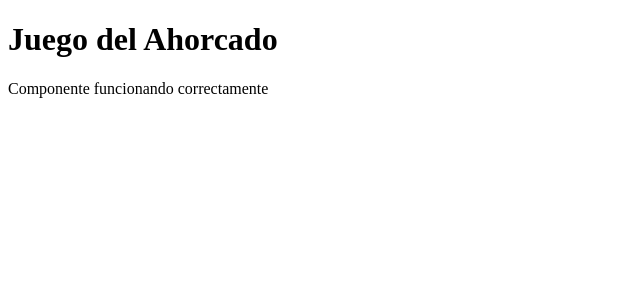
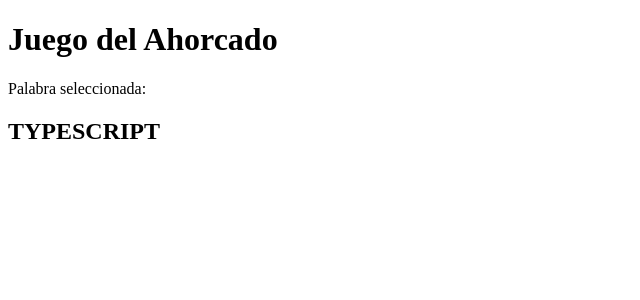
Before and after one commit to oguevara-code/Laboratorio10DAW, an Angular app: page / in a window 1280 px wide. Shown: the top 300 px of the page, without its empty margins (0-640 px from the left). Built offline with nearby package versions, Linux system fonts and the light colour scheme.

Commit message:
Implementación de seleccion aleatoria de palabras

```diff
--- a/src/app/hangman/hangman.html
+++ b/src/app/hangman/hangman.html
@@ -1,3 +1,5 @@
 <h1>Juego del Ahorcado</h1>
 
-<p>Componente funcionando correctamente</p>
+<p>Palabra seleccionada:</p>
+
+<h2>{{ palabraSecreta }}</h2>
--- a/src/app/hangman/hangman.ts
+++ b/src/app/hangman/hangman.ts
@@ -6,4 +6,29 @@ import { Component } from '@angular/core';
   templateUrl: './hangman.html',
   styleUrl: './hangman.css',
 })
-export class Hangman {}
+export class Hangman {
+
+  palabras: string[] = [
+    'ANGULAR',
+    'JAVASCRIPT',
+    'TYPESCRIPT',
+    'PROGRAMACION',
+    'COMPONENTE',
+    'SERVICIO'
+  ];
+
+  palabraSecreta: string = '';
+
+  constructor() {
+    this.seleccionarPalabra();
+  }
+
+  seleccionarPalabra() {
+    const indice = Math.floor(
+      Math.random() * this.palabras.length
+    );
+
+    this.palabraSecreta =
+      this.palabras[indice];
+  }
+}
```
